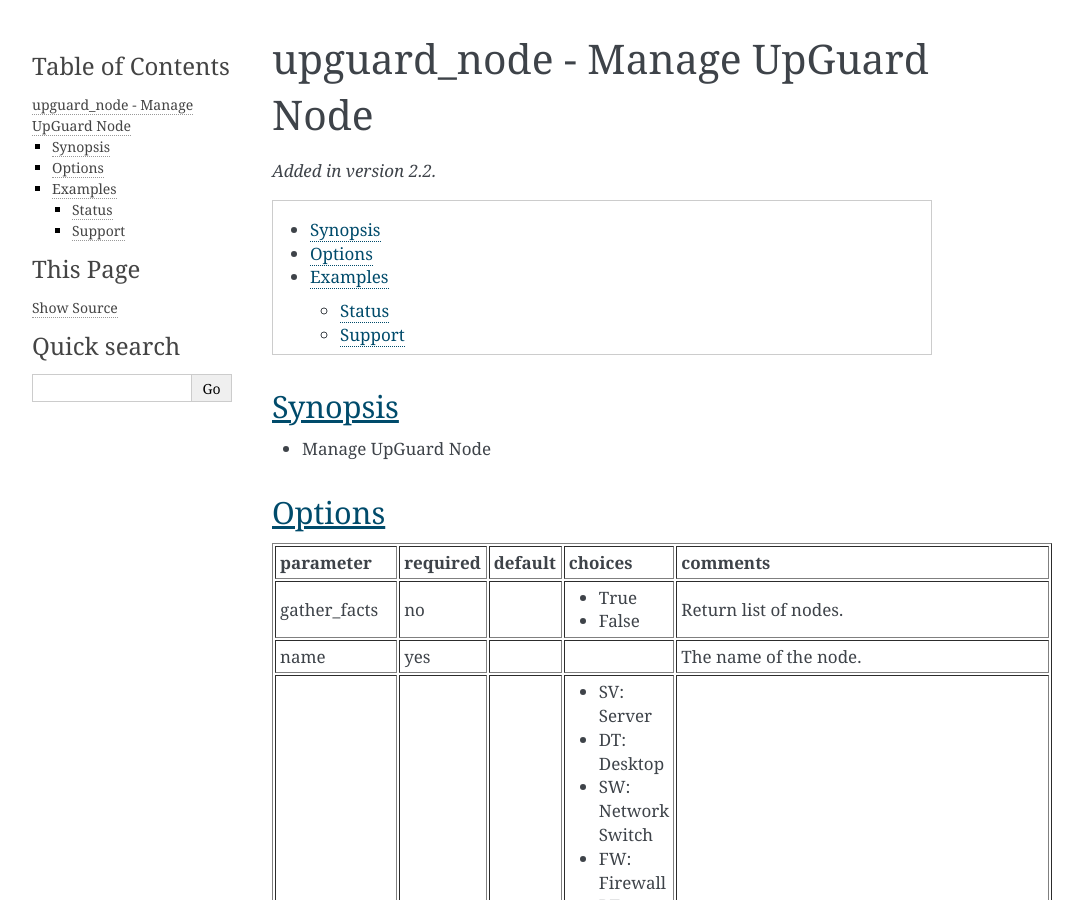
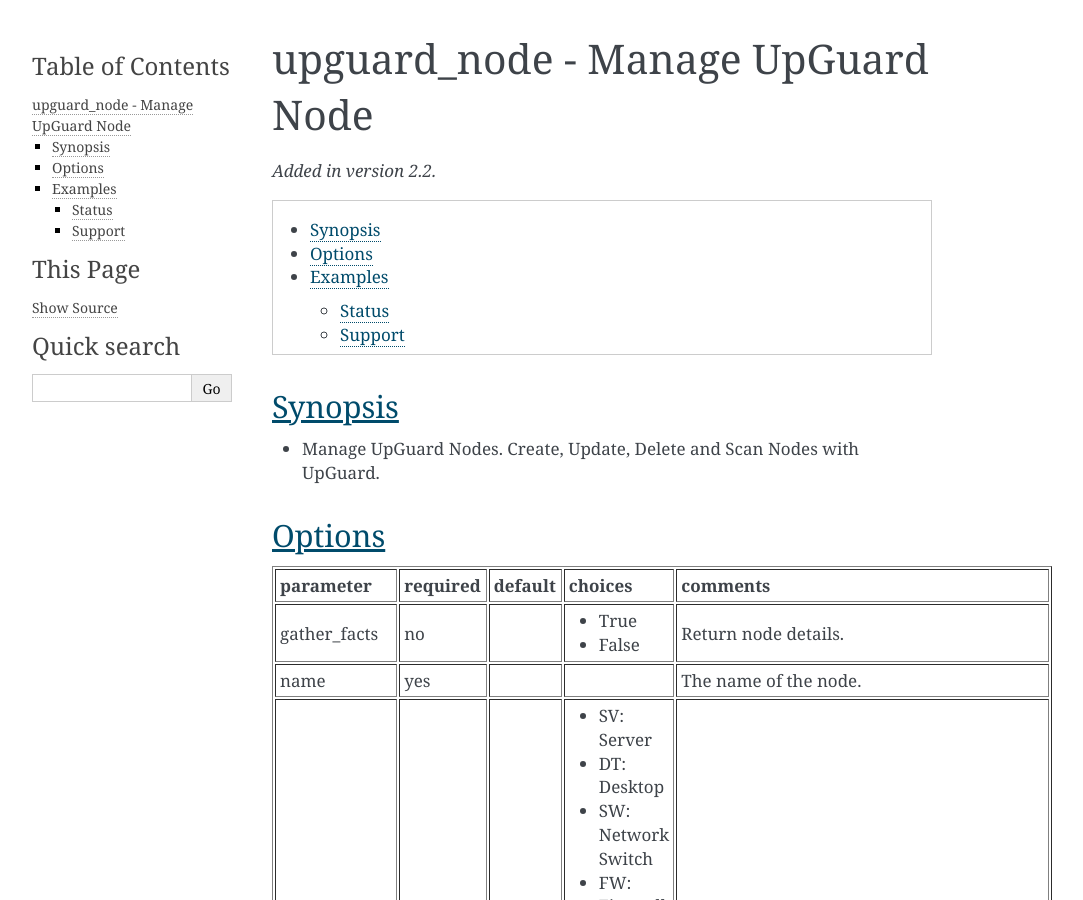
Before and after one commit to napalm255/ansible-upguard, a Sphinx documentation site: the page built from docs/upguard_node.rst, in a window 1280 px wide and 900 px high. Shown: the whole window, without its empty margins (148-1231 px from the left). Built offline with Sphinx 7.4.7, drawn with Linux system fonts in a browser that asks for light colours.

Commit message:
updated docs

```diff
--- a/docs/upguard_node.rst
+++ b/docs/upguard_node.rst
@@ -15,7 +15,7 @@
 Synopsis
 --------
 
-* Manage UpGuard Node
+* Manage UpGuard Nodes. Create, Update, Delete and Scan Nodes with UpGuard.
 
 
 
@@ -38,7 +38,7 @@
     <td>no</td>
     <td></td>
         <td><ul><li>True</li><li>False</li></ul></td>
-        <td><div>Return list of nodes.</div></td></tr>
+        <td><div>Return node details.</div></td></tr>
             <tr>
     <td>name<br/><div style="font-size: small;"></div></td>
     <td>yes</td>
```
